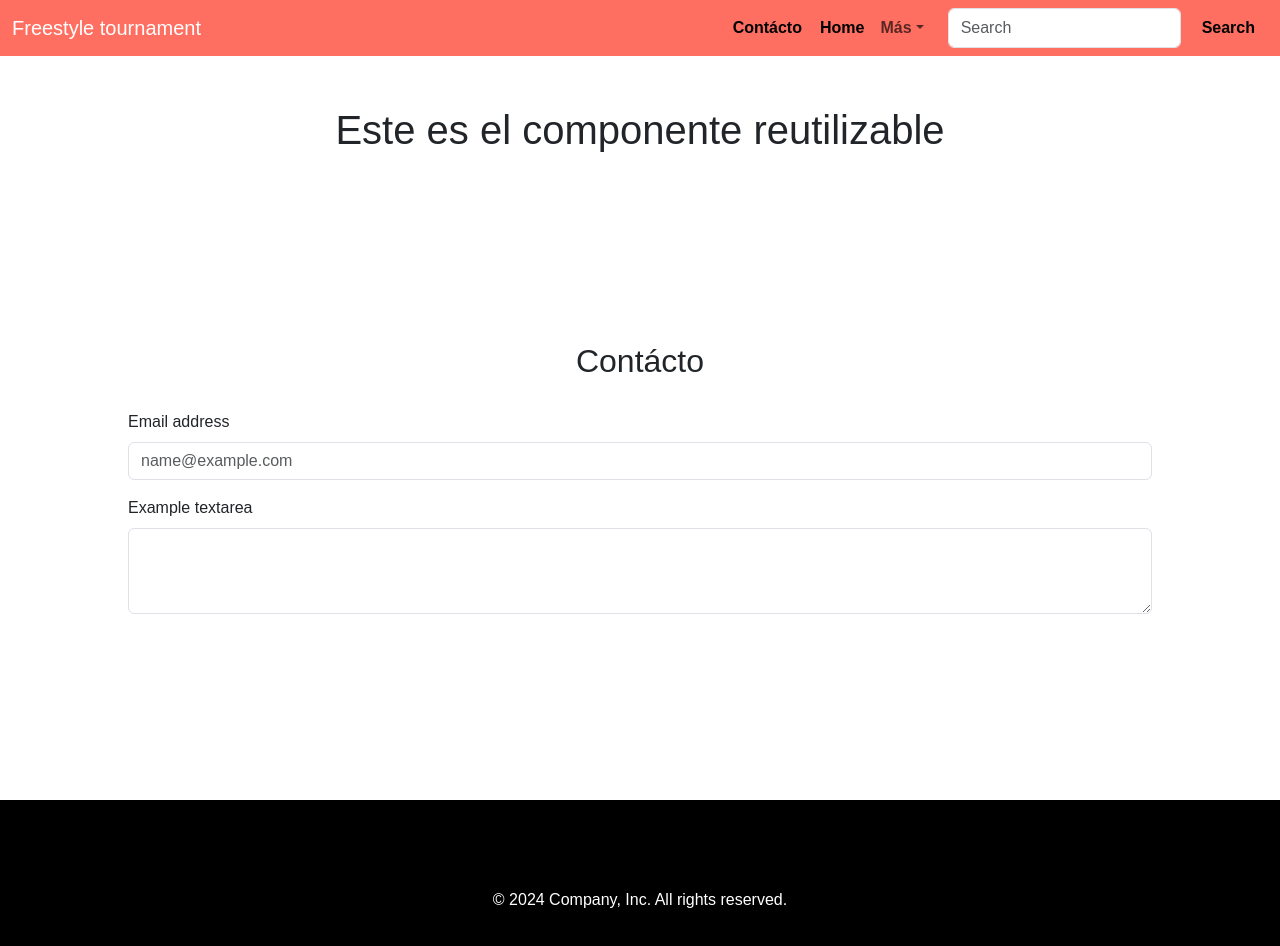
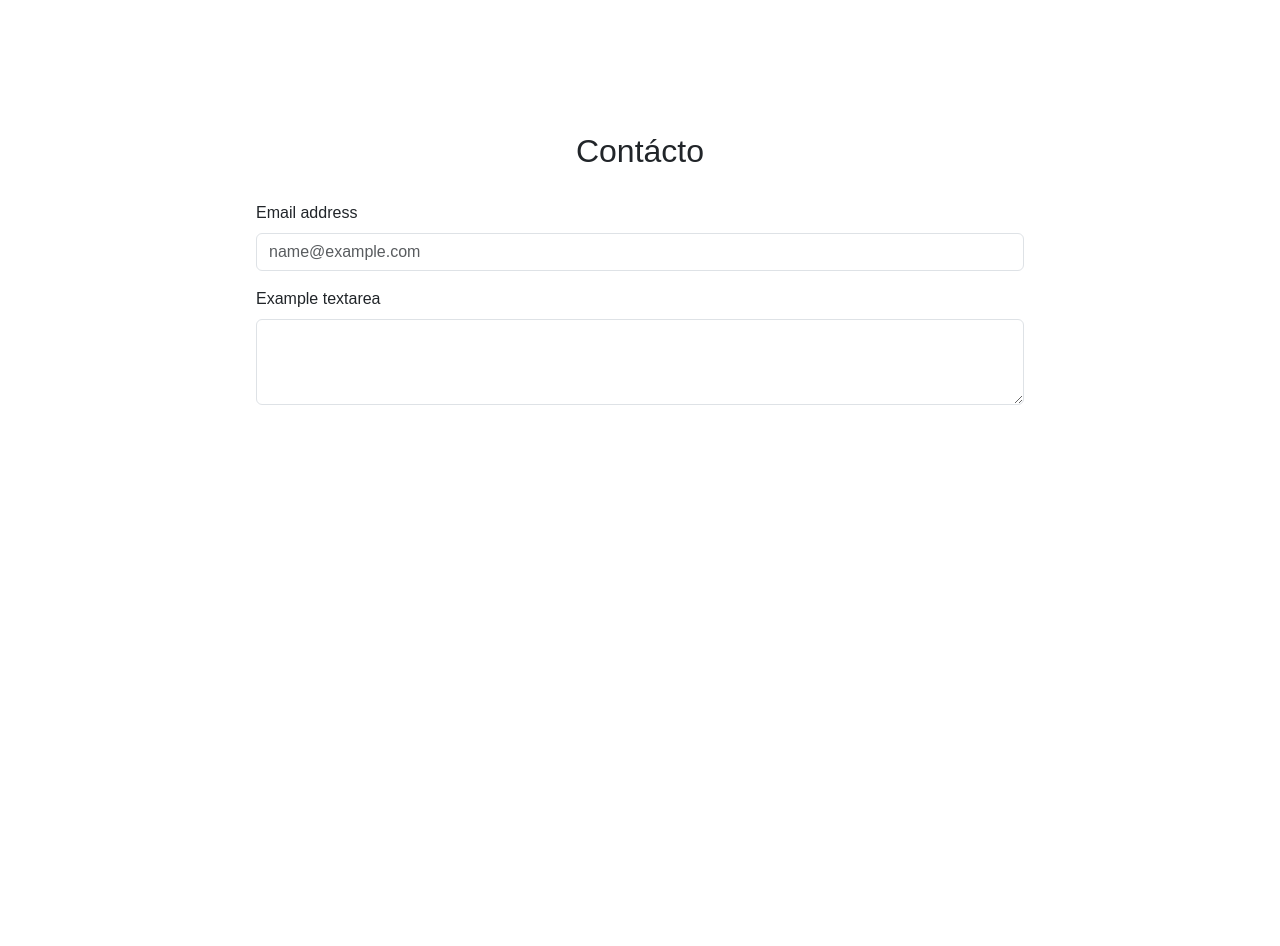
Before and after one commit to AnaSolF/freestyle_app, a Next.js app: page /Contacto in a window 1280 px wide. Shown: the top 946 px of the page. After the commit the page ends 800 px from the top, so only its background shows below. Built offline with nearby package versions, Linux system fonts and the light colour scheme.

Commit message:
Agrego formulario de contácto

```diff
--- a/src/Components/NavBar.js
+++ b/src/Components/NavBar.js
@@ -10,8 +10,6 @@ import styles from "@/styles/navBar.module.css";
 import { useRouter } from "next/navigation";
 import Link from 'next/link';
 import { useMainContextProvider } from "@/Context/MainContextProvider";
-import Articulo from "./Articulo";
-
 
 function NavBar() {
   const { isVisible } = useMainContextProvider();
@@ -48,7 +46,7 @@ function NavBar() {
               </Offcanvas.Header>
               <Offcanvas.Body>
                 <Nav className="justify-content-end flex-grow-1 pe-3">
-                  <Link href="/Contacto" style={{ fontWeight:"bold",color:"black",textDecoration:"none", paddingTop:"8px", paddingRight:"10px" }}>
+                  <Link href="#contacto" style={{ fontWeight:"bold",color:"black",textDecoration:"none", paddingTop:"8px", paddingRight:"10px" }}>
                     Contácto
                   </Link>
 
--- a/src/pages/Contacto.js
+++ b/src/pages/Contacto.js
@@ -3,11 +3,15 @@ import Form from "react-bootstrap/Form";
 import styles from "@/styles/contacto.module.css";
 import NavBar from "@/Components/NavBar";
 import Footer from "@/Components/Footer";
+// import { useMainContextProvider } from "@/Context/MainContextProvider";
+// import Tablas from "@/Components/Tablas";
+// import Articulo from "@/Components/Articulo";
+
 const Contacto = () => {
+
   return (
     <>
-      <NavBar />
-      <div className={styles.contacto}>
+      <div className={styles.contacto} id="contacto">
         <h2 className={styles.sTitle}>Contácto</h2>
         <Form>
           <Form.Group className="mb-3" controlId="exampleForm.ControlInput1">
@@ -20,7 +24,6 @@ const Contacto = () => {
           </Form.Group>
         </Form>
       </div>
-      <Footer />
     </>
   );
 };
--- a/src/styles/contacto.module.css
+++ b/src/styles/contacto.module.css
@@ -1,6 +1,9 @@
 .contacto{
     width: 100%;
-    padding: 10%;
+
+    padding: 8% 20%;
+
+    min-height: 80vh;
 }
 
 .sTitle{
--- a/src/styles/navBar.module.css
+++ b/src/styles/navBar.module.css
@@ -1,15 +1,15 @@
-.visible{
+.visible {
   display: flex;
 }
 
-  .invisible{
+.invisible {
   display: none;
 }
 
-  .title{
+.title {
   text-align: center;
-  margin-bottom: 20px;
-    margin-top: 40px;
+  margin-top: 100px;
+  margin-bottom: 7%;
   width: 100%;
   padding: 10px;
 }
```
Also changed, not shown: src/Components/Main.js (+2 -10 lines), src/styles/Home.module.css (+0 -10 lines). Lines whose indentation alone changed are shown as unchanged.
